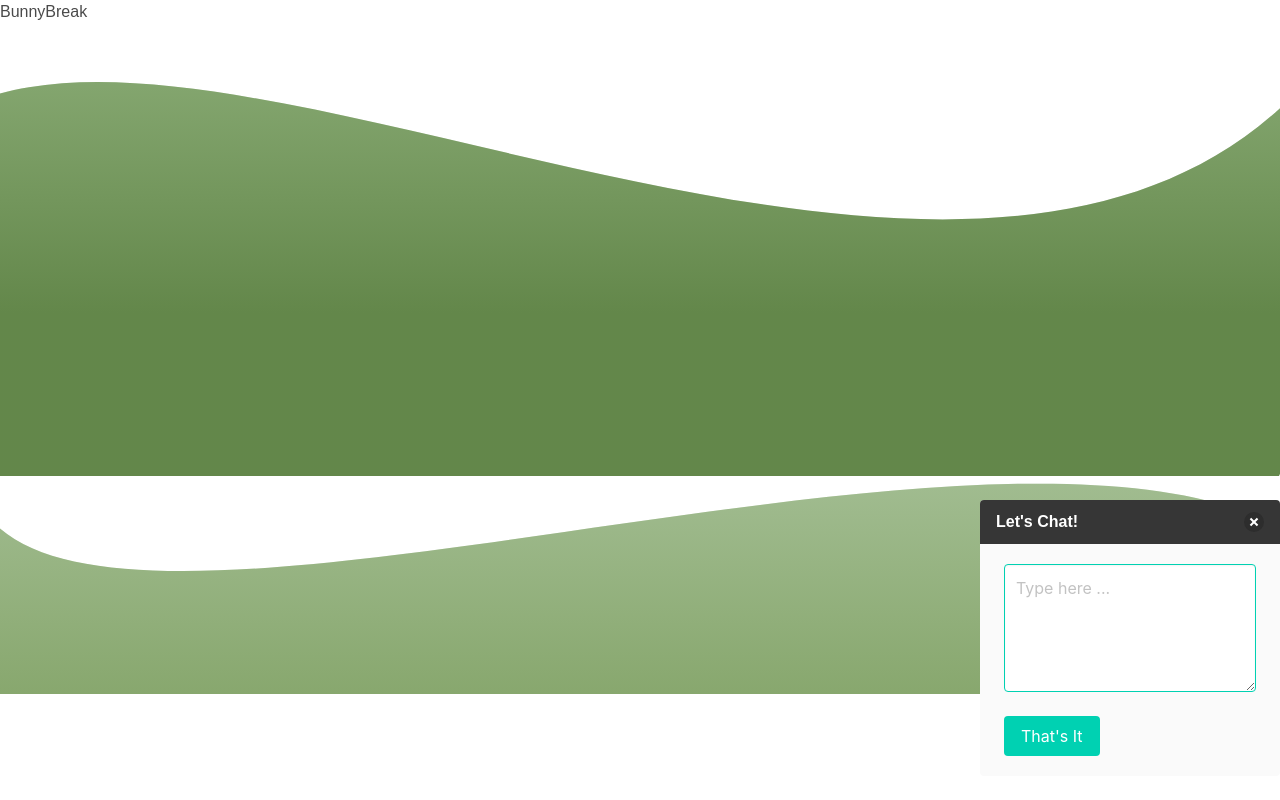
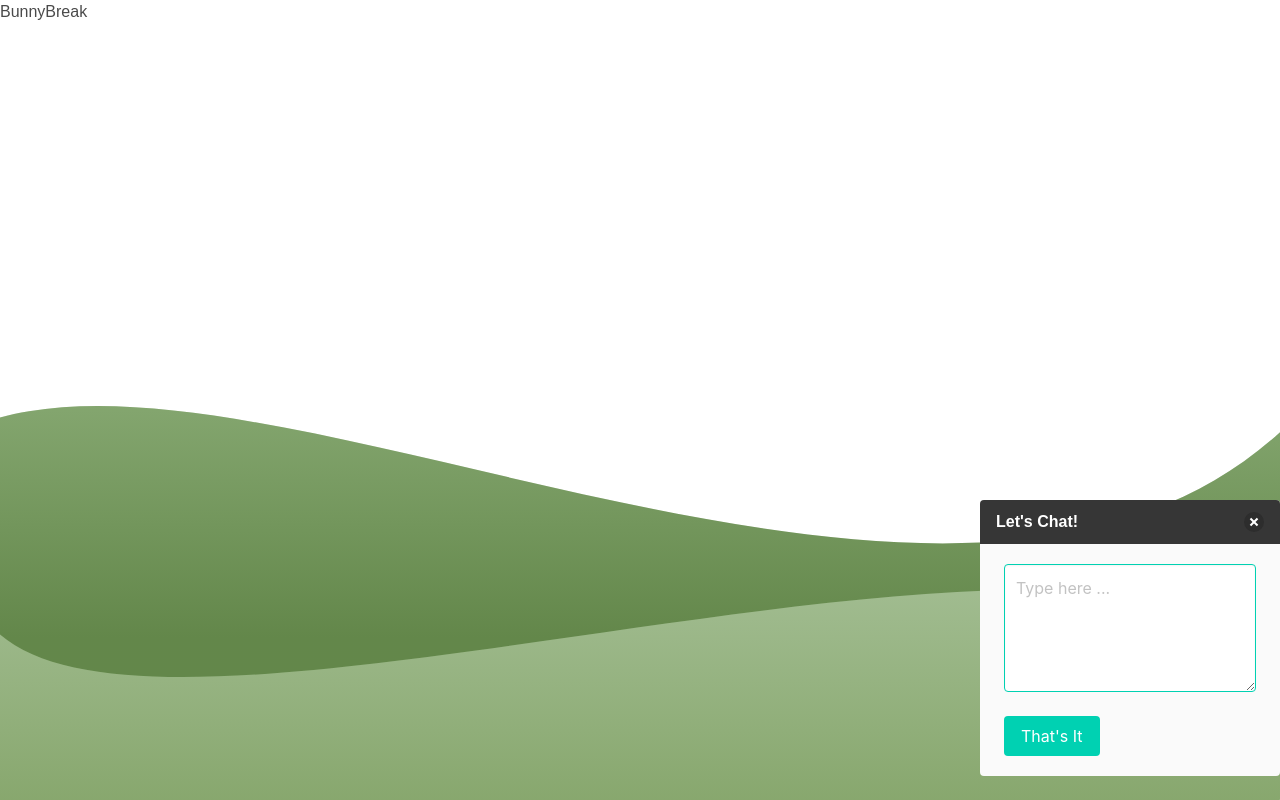
Before and after one commit to therresa/bunny-break, a Flask app: page / in a window 1280 px wide. Run offline with Flask 2, Linux system fonts and the light colour scheme.

Commit message:
repositioning ground svgs

```diff
--- a/static/style.css
+++ b/static/style.css
@@ -41,6 +41,19 @@ body {
   padding: 10px;
 }
 
+/* Ground */
+#background {
+  position: absolute;
+  bottom: 0;
+  right: 0;
+}
+
+#foreground {
+  position: absolute;
+  bottom: 0;
+  right: 0;
+}
+
 #chatbox {
   position: absolute;
   width: 300px;
```
